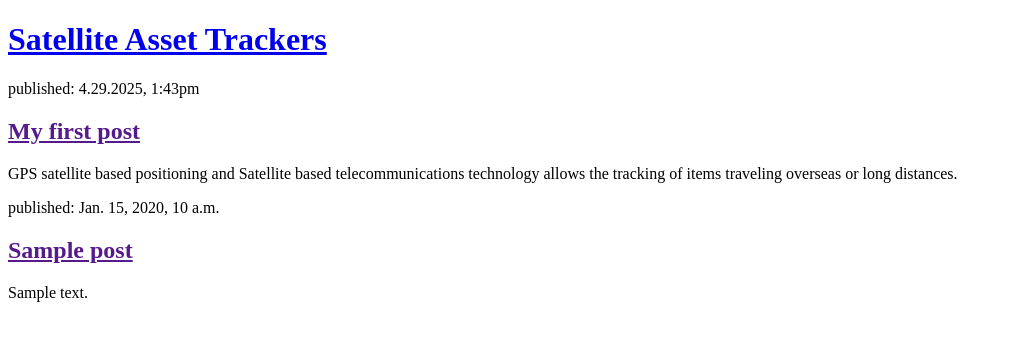
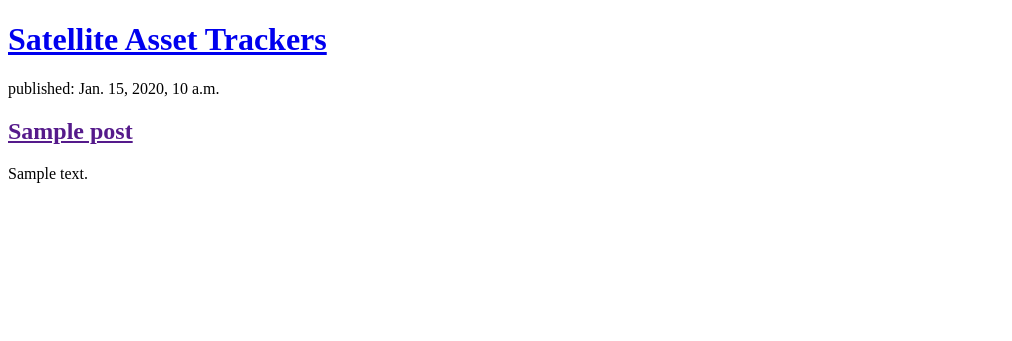
Before and after one commit to madube2022/Trackers, a Django app: page / in a window 1280 px wide. Shown: the top 341 px of the page, without its empty margins (0-1012 px from the left). Run offline with Django 5.2, Linux system fonts and the light colour scheme; tables that the repository leaves empty hold one stand-in row (values such as "Sample post").

Commit message:
modified templates

```diff
--- a/blog/templates/blog/post_list.html
+++ b/blog/templates/blog/post_list.html
@@ -10,12 +10,6 @@
         {% for post in posts %}
 
             <article>
-                <time>published: 4.29.2025, 1:43pm</time>
-                <h2><a href="">My first post</a></h2>
-                <p>GPS satellite based positioning and Satellite based telecommunications technology allows the tracking of items traveling overseas or long distances.</p>
-            </article>
-
-            <article>
                 <time>published: {{ post.published_date }}</time>
                 <h2><a href="">{{ post.title }}</a></h2>
                 <p>{{ post.text|linebreaksbr }}</p>
```
